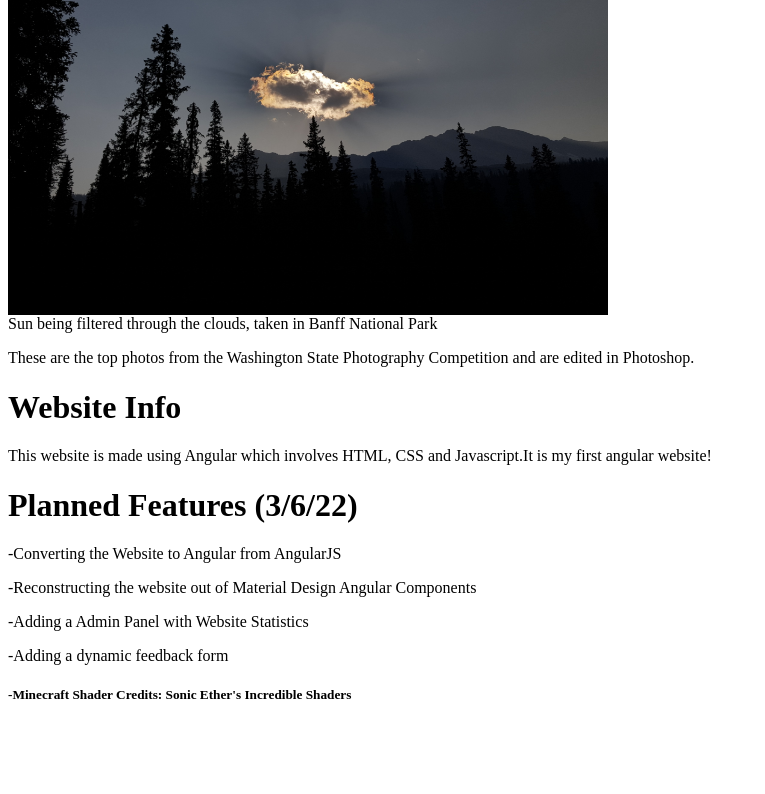
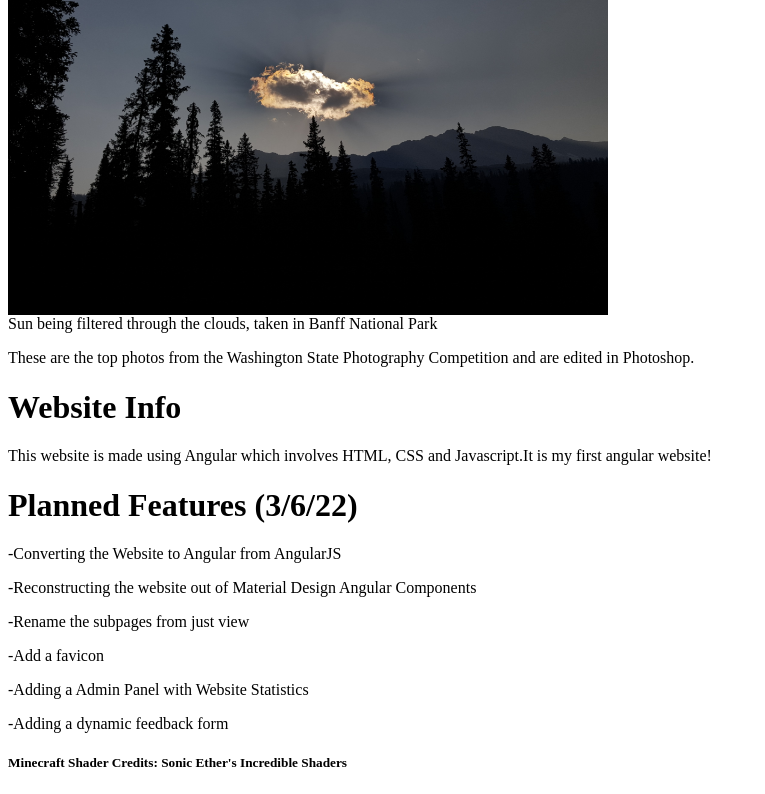
Before and after one commit to realPaulSwan/Portfolio-Website, a website: page app/view4/view4.html at #!/view1 in a window 1280 px wide. Shown: the part 1405-2199 px from the top of the page, without its empty margins (0-765 px from the left). Before the commit the page ends 2131 px from the top, so only its background shows below. Drawn offline with Linux system fonts and the light colour scheme; files whose address does not match are found by name.

Commit message:
Update #4-3

```diff
--- a/app/view4/view4.html
+++ b/app/view4/view4.html
@@ -48,9 +48,11 @@
 <h1>Planned Features (3/6/22)</h1>
 <p>-Converting the Website to Angular from AngularJS</p>
 <p>-Reconstructing the website out of Material Design Angular Components</p>
+<p>-Rename the subpages from just view</p>
+<p>-Add a favicon</p>
 <p>-Adding a Admin Panel with Website Statistics</p>
 <p>-Adding a dynamic feedback form</p>
-<h5>-Minecraft Shader Credits: Sonic Ether's Incredible Shaders</h5>
+<h5>Minecraft Shader Credits: Sonic Ether's Incredible Shaders</h5>
 
 <script src="view2/view2.js"></script>
 </body>
```
Also changed, not shown: app/index-async.html (+1 -1 lines), app/index.html (+1 -1 lines), app/view1/view1.html (+0 -3 lines), app/view2/view2.html (+1 -3 lines), app/Images/Prototypes/SmartHome AddRoutines.jpg (added), app/Images/Prototypes/SmartHome KitchenRoutines.png, app/Images/Prototypes/SmartHome KitchenSettings.jpg (added), app/Images/Prototypes/SmartHome RestingScreen.png, app/Images/Prototypes/SmartHome RoutinesAll.png, app/Images/Prototypes/Thermostat1.png.
